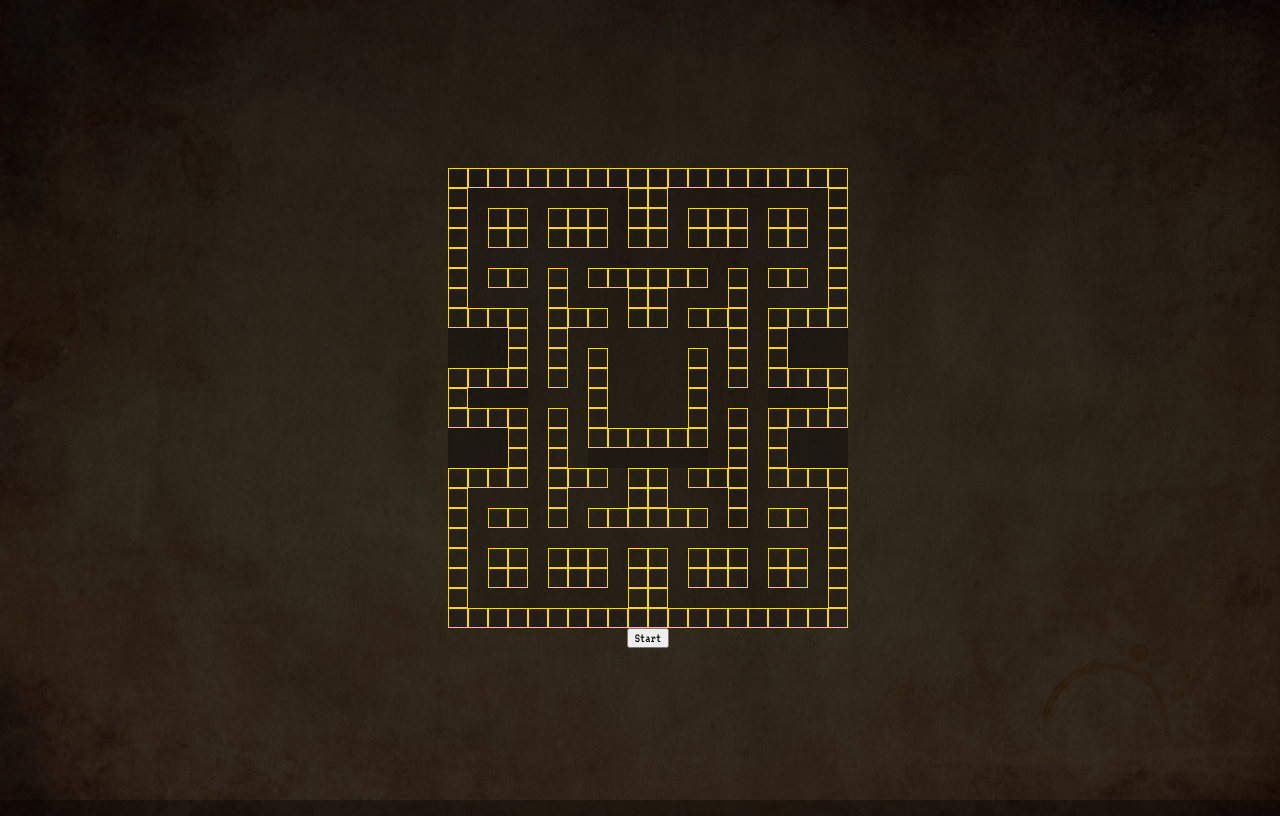
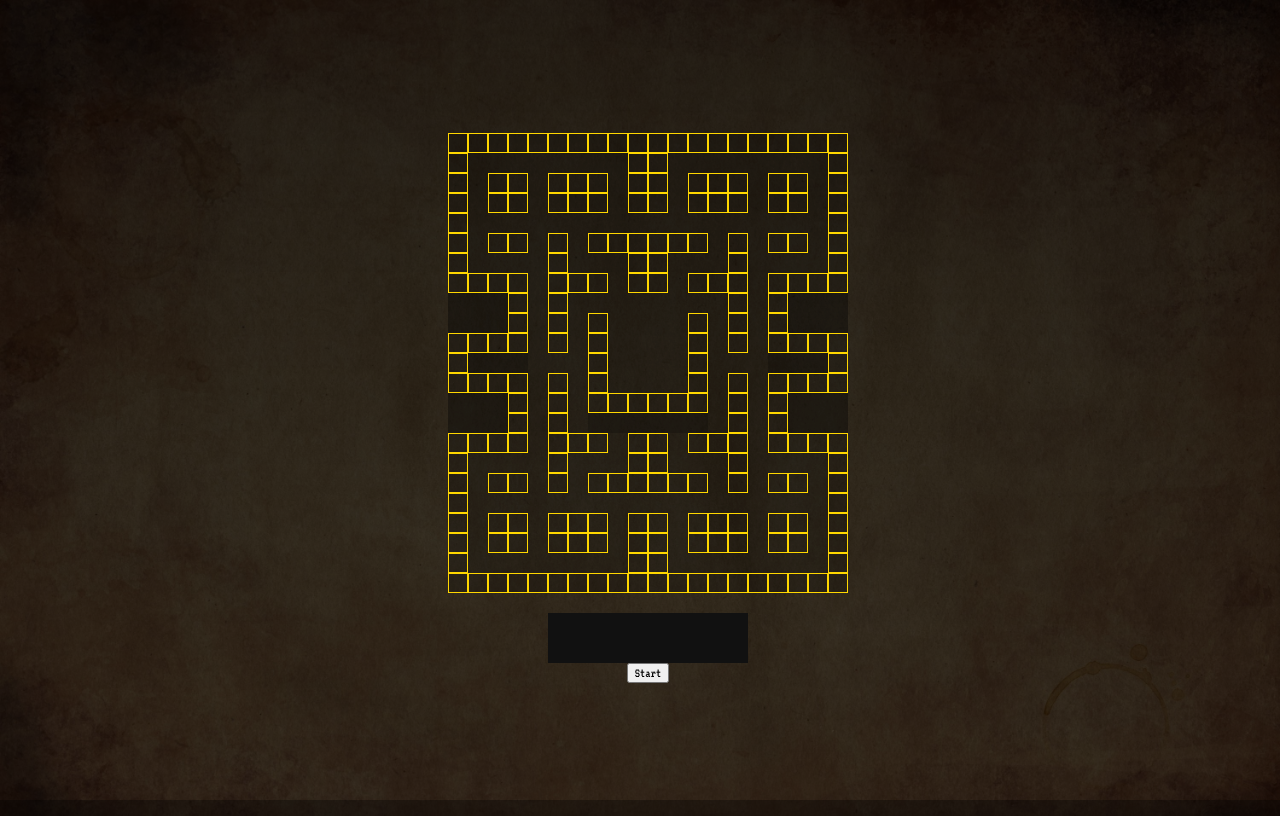
Before and after one commit to Nimira43/Hack-Man, a website built with Parcel: page index.html in a window 1280 px wide. Built offline with nearby package versions, Linux system fonts and the light colour scheme.

Commit message:
score styles.

```diff
--- a/styles.css
+++ b/styles.css
@@ -40,9 +40,20 @@ body {
   justify-content: center;
   width: 100%;
   height: 50px;
-  background-color: #111;
+  background: #111;
   color: #ff4500;
   font-size: 1.5rem;
+}
+
+#score {
+  display: flex;
+  align-items: center;
+  justify-content: center;
+  width: 200px;
+  height: 50px;
+  background: #111;
+  color: #ff4500;
+  margin-top: 20px;
 }
 
 .square {
```
